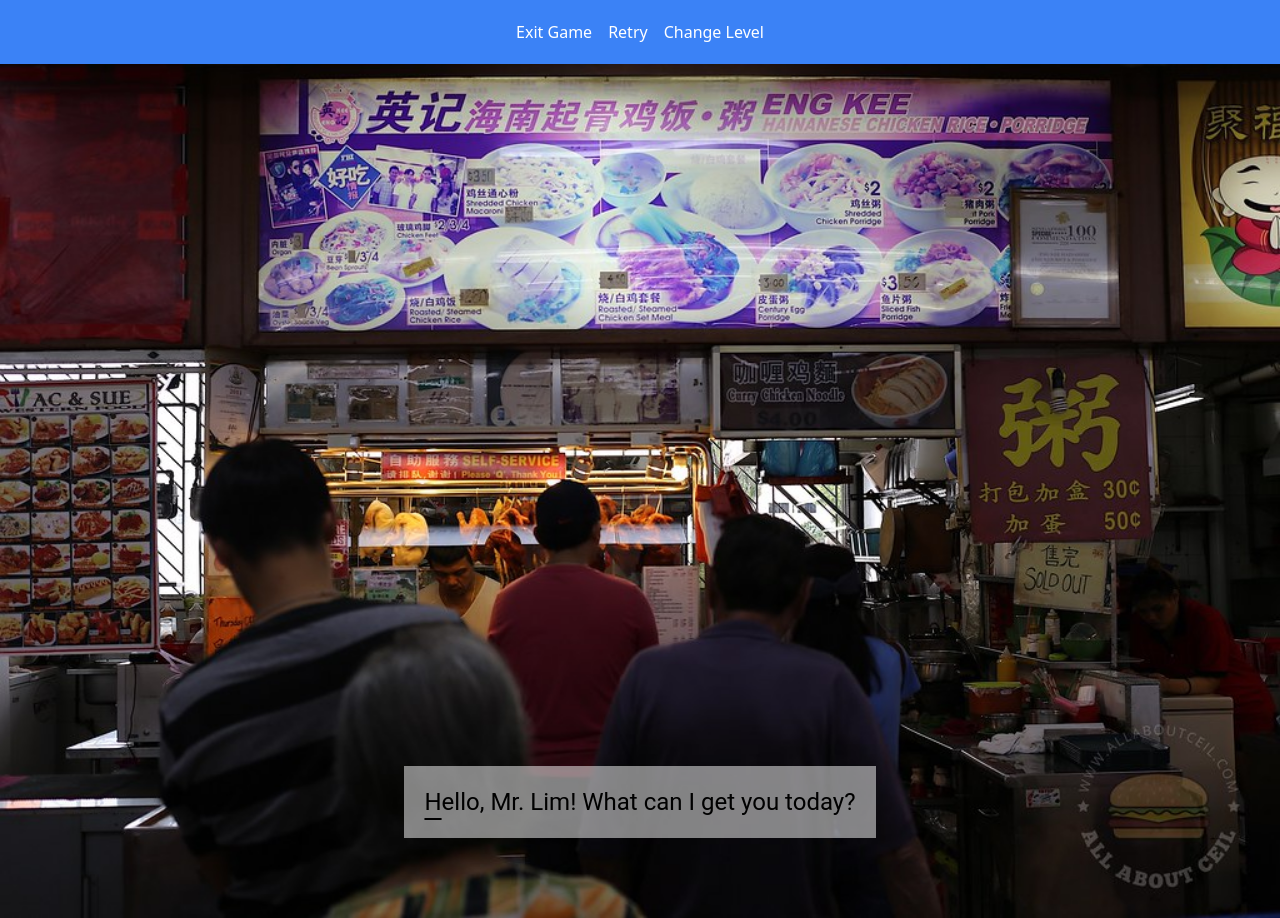
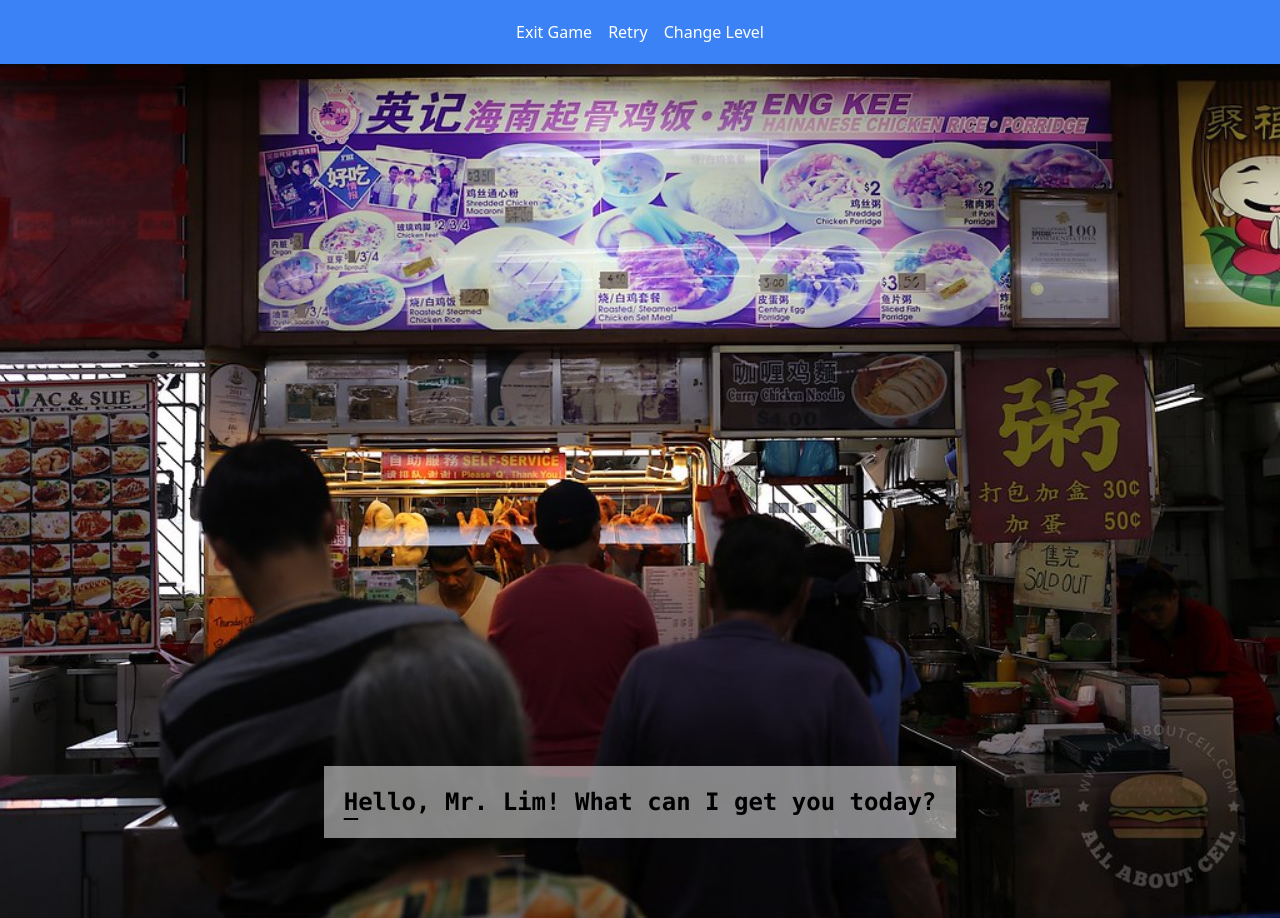
Before and after one commit to eugenetangkj/computereasylah, a Next.js app: page /playground/typing in a window 1280 px wide. Built offline with nearby package versions, Linux system fonts and the light colour scheme; a web font is replaced by a local one.

Commit message:
Change font, Fix Hint, Add Game End Img
Change typing game sentence font to a monospaced font so that each character takes up the same amount of space

```diff
--- a/components/typing/game.tsx
+++ b/components/typing/game.tsx
@@ -64,6 +64,9 @@ const TypingGame: React.FC<TypingGameProps> = ({
         console.log("Question ended");
         console.log("Current question index: " + currentQuestionIndex);
         console.log("Upc: " + upcomingSentencesAndBackgroundImages);
+
+        setShowHint(false);
+
         // Use the next element in upcomingSentencesAndBackgroundImages in another instance of TypingGame
         if (currentQuestionIndex < upcomingSentencesAndBackgroundImages.length - 1) {
             setTypedSentence("");
@@ -88,8 +91,8 @@ const TypingGame: React.FC<TypingGameProps> = ({
         return (
             <div className="fixed top-0 left-0 w-full h-full bg-gray-500 bg-opacity-50 flex justify-center items-center">
                 <div className="bg-white rounded-lg p-8 flex flex-col items-center">
-                    <img src="/trophy-placeholder.png" alt="trophy" className="w-16 h-16 mb-4" />
-                    <h2 className="text-2xl font-bold text-center mb-4">Congratulations! Great Work!</h2>
+                    <img src="/assets/typing/game_end_great_work.png" alt="trophy" className="w-1/2 h-1/2 mb-4" />
+                    {/* <h2 className="text-2xl font-bold text-center mb-4">Congratulations! Great Work!</h2> */}
                     <button onClick={() => window.history.back()} className="bg-blue-500 hover:bg-blue-700 text-white font-bold py-2 px-4 rounded">
                         Continue
                     </button>
@@ -104,7 +107,6 @@ const TypingGame: React.FC<TypingGameProps> = ({
             if (gameEnded) return;
 
             const { key } = event;
-            const currentChar = getChar(currentCharIndex);
 
             console.log("Key pressed: " + key);
 
@@ -142,7 +144,8 @@ const TypingGame: React.FC<TypingGameProps> = ({
             <div className="flex flex-col justify-center items-center">
                 {gameEnded ? <GameEndOverlayDiv /> : null}
 
-                <div className='absolute bottom-20 bg-white bg-opacity-50 p-5 font-roboto text-2xl max-w-fit'>
+                {/* Font for sentence to type should use Roboto? or Consolas? I use consolas now because it is monospaced */}
+                <div className='absolute bottom-20 bg-white bg-opacity-50 p-5 font-consolas font-bold text-2xl max-w-fit'>
 
                     {/* {{ Hint shown when user types to the end of the sentence but it is not correct yet}} */}
                     {showHint ? <div className={hintClassName}>Type the entire sentence correctly to proceed!</div> : null}
--- a/tailwind.config.ts
+++ b/tailwind.config.ts
@@ -18,6 +18,7 @@ const config: Config = {
         nunito: ['Nunito Sans', 'sans-serif'],
         gaegu: ['Gaegu', 'sans-serif'],
         roboto: ['Roboto', 'sans-serif'],
+        consolas: ['Consolas', 'sans-serif'],
       },
       colors: {
         'compassion-pink': {
```
Also changed, not shown: public/assets/typing/game_end_great_work.png (added).
